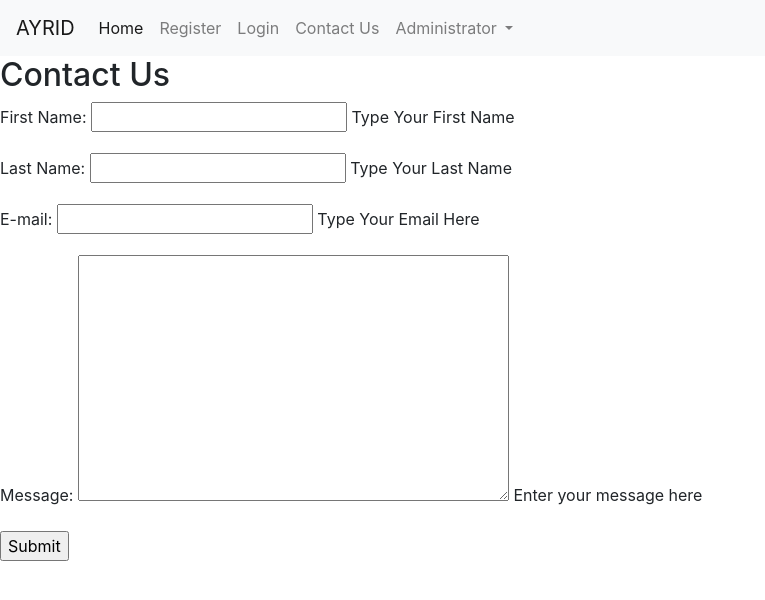
After one commit to Shehab-Magdy/Ayrid_E-Learn, a Django app: page /contact-us/ in a window 1280 px wide. The commit adds this page. Shown: the top 600 px of the page, without its empty margins (0-765 px from the left). Run offline with Django 3.2, Linux system fonts and the light colour scheme; some libraries are stand-ins or nearby versions.

Commit message:
contact us with send email

```diff
--- a/Ayrid/settings.py
+++ b/Ayrid/settings.py
@@ -127,3 +127,5 @@ STATIC_URL = '/static/'
 
 MEDIA_ROOT = os.path.join(BASE_DIR)
 MEDIA_URL = '/media/'
+
+EMAIL_BACKEND = 'django.core.mail.backends.console.EmailBackend'
--- /dev/null
+++ b/eLearn/forms/__init__.py
@@ -0,0 +1 @@
+from .contact_us_form import ContactUsForm
--- /dev/null
+++ b/eLearn/forms/contact_us_form.py
@@ -0,0 +1,7 @@
+from django import forms
+
+class ContactUsForm (forms.Form):
+    firstName = forms.CharField(max_length=60, required=True, label='First Name', help_text='Type Your First Name',error_messages={'required':'Please type yor first name to simplify the communication'})
+    lastName = forms.CharField(max_length=60, label='Last Name', help_text='Type Your Last Name',error_messages={'required':'Please type yor last name to simplify the communication'})
+    email = forms.EmailField(required=True, label='E-mail', help_text='Type Your Email Here',error_messages={'required':'Provide a correct email address'})
+    message = forms.CharField(widget=forms.Textarea, max_length=200,required=True,help_text='Enter your message here',label='Message')
--- /dev/null
+++ b/eLearn/templates/contact_us/contactus.html
@@ -0,0 +1,9 @@
+{% extends "layouts/base.html" %} {% load static %} {% block title %} Home page
+{% endblock title %} {% block Body %}
+<h2>Contact Us</h2>
+<form method="post">
+    {% csrf_token %}
+    {{ form.as_p }}
+    <input type="submit" value="Submit" />
+</form>
+{% endblock Body %}
--- a/eLearn/templates/home/index.html
+++ b/eLearn/templates/home/index.html
@@ -75,6 +75,7 @@
     </a>
   </div>
 </div>
+<footer>
 <div class="container">
   <h5>Subscribe with our news letter</h5>
   <form
@@ -86,4 +87,5 @@
     <input type="submit" value="Subscribe" />
   </form>
 </div>
+</footer>
 {% endblock Body %}
--- a/eLearn/templates/layouts/base.html
+++ b/eLearn/templates/layouts/base.html
@@ -50,7 +50,7 @@
   <body>
     {% block Header %} {% endblock Header %}
     {% block NavBar %}<nav class="navbar navbar-expand-lg navbar-light bg-light">
-      <a class="navbar-brand" href="#">AYRID</a>
+      <a class="navbar-brand" href="{% url 'eLearn:elearn.home' %}">AYRID</a>
       <button class="navbar-toggler" type="button" data-toggle="collapse" data-target="#navbarSupportedContent" aria-controls="navbarSupportedContent" aria-expanded="false" aria-label="Toggle navigation">
         <span class="navbar-toggler-icon"></span>
       </button>
@@ -58,13 +58,16 @@
       <div class="collapse navbar-collapse" id="navbarSupportedContent">
         <ul class="navbar-nav mr-auto">
           <li class="nav-item active">
-            <a class="nav-link" href="#">Home <span class="sr-only">(current)</span></a>
+            <a class="nav-link" href="{% url 'eLearn:elearn.home' %}">Home <span class="sr-only">(current)</span></a>
           </li>
           <li class="nav-item">
             <a class="nav-link" href="{% url 'eLearn:elearn.newRegistration' %}">Register</a>
           </li>
           <li class="nav-item">
             <a class="nav-link" href="{% url 'eLearn:elearn.login' %}">Login</a>
+          </li>
+          <li class="nav-item">
+            <a class="nav-link" href="{% url 'eLearn:elearn.contactUs' %}">Contact Us</a>
           </li>
           <li class="nav-item dropdown">
             <a class="nav-link dropdown-toggle" href="{% url 'eLearn:elearn.admin' %}" id="navbarDropdown" role="button" data-toggle="dropdown" aria-haspopup="true" aria-expanded="false">
--- a/eLearn/urls.py
+++ b/eLearn/urls.py
@@ -1,7 +1,7 @@
 from django.urls import path
 from django.conf.urls import url
 from django.conf.urls.static import static
-from .views import registration, home, admin, rotator, members, team, subscribers
+from .views import registration, home, admin, rotator, members, team, subscribers, contact_us
 
 app_name = 'eLearn'
 
@@ -9,9 +9,10 @@ urlpatterns = [
     path('', home.index, name='elearn.home'),
     path('register/', registration.newRegistration, name='elearn.newRegistration'),
     path('login/', registration.login, name='elearn.login'),
-    path('admin/', admin.home, name='elearn.admin'),
+    path('adminhome/', admin.home, name='elearn.admin'),
     path('admin/saverotator/', rotator.saveRotator, name='elearn.saverotator'),
     path('admin/members/', members.editMembers, name='elearn.members'),
     path('admin/ourTeam/', team.editTeamMember, name='elearn.ourTeam'),
     path('admin/subscribers/', subscribers.editSubscribers, name='elearn.subscribers'),
+    path('contact-us/', contact_us.contactUs, name='elearn.contactUs'),
 ]
--- /dev/null
+++ b/eLearn/views/contact_us.py
@@ -0,0 +1,22 @@
+from django.shortcuts import render, redirect, get_object_or_404
+from django.http import HttpResponse
+from django.core.exceptions import ObjectDoesNotExist
+from django.core.mail import send_mail
+from django.urls import reverse
+from django.views.generic import View
+from eLearn.models import Registration, HaederSlider
+from eLearn.forms import ContactUsForm
+
+def contactUs(request):
+    if request.method == 'POST':
+        form = ContactUsForm(request.POST)
+        if form.is_valid():
+            #send email code goes here
+            sender_name = form.cleaned_data['firstName']
+            sender_email = form.cleaned_data['email']
+            message = "{0} has sent you a message:\n\n{1}".format(sender_name,form.cleaned_data['message'])
+            send_mail('New enquiry',message, sender_email,['enquiry@exampleco.com'])
+            return HttpResponse('Thanks for contacting us! ;)')
+    else:
+        form = ContactUsForm()
+    return render(request,'contact_us/contactus.html', {'form': form})
```
